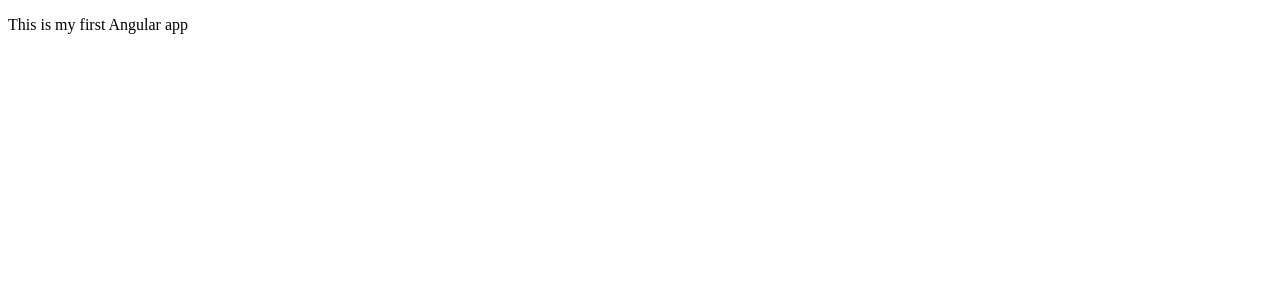
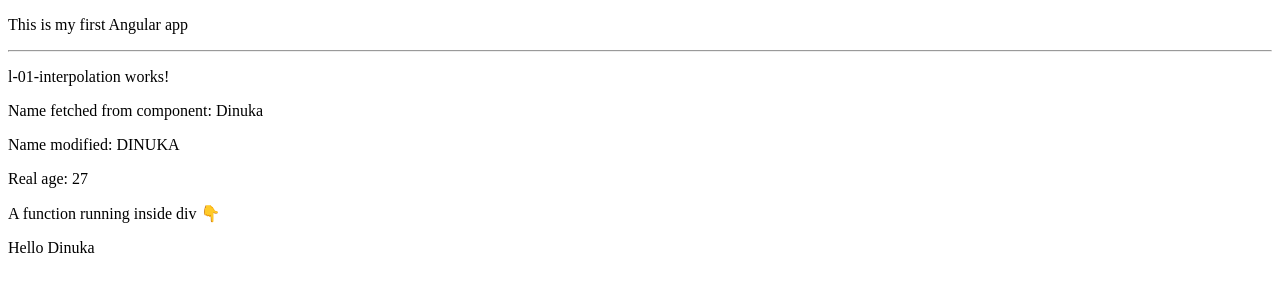
Before and after one commit to Dinuk-A/Angular101, an Angular app: page / in a window 1280 px wide. Shown: the top 300 px of the page. Built offline with nearby package versions, Linux system fonts and the light colour scheme.

Commit message:
add interpolation lesson

```diff
--- a/src/app/app.html
+++ b/src/app/app.html
@@ -1,2 +1,4 @@
 <p>This is my first Angular app</p>
+<hr>
+<app-l-01-interpolation></app-l-01-interpolation>
 <router-outlet></router-outlet>
--- a/src/app/app.ts
+++ b/src/app/app.ts
@@ -1,9 +1,10 @@
 import { Component, signal } from '@angular/core';
 import { RouterOutlet } from '@angular/router';
+import { InterpolationLesson } from './lessons/l-01-interpolation/l-01-interpolation';
 
 @Component({
   selector: 'app-root',
-  imports: [RouterOutlet],
+  imports: [RouterOutlet, InterpolationLesson],
   templateUrl: './app.html',
   styleUrl: './app.css'
 })
--- /dev/null
+++ b/src/app/lessons/l-01-interpolation/l-01-interpolation.html
@@ -0,0 +1,12 @@
+<p>l-01-interpolation works!</p>
+
+<div>
+    <p>Name fetched from component: {{name}}</p>
+    <p>Name modified: {{name.toUpperCase()}}</p>
+    <p>Real age: {{age + 2}}</p>
+</div>
+
+<div class="">
+    <p>A function running inside div 👇</p>
+    {{greet()}}
+</div>
--- /dev/null
+++ b/src/app/lessons/l-01-interpolation/l-01-interpolation.ts
@@ -0,0 +1,19 @@
+import { Component } from '@angular/core';
+
+@Component({
+  selector: 'app-l-01-interpolation',
+  imports: [],
+  templateUrl: './l-01-interpolation.html',
+  styleUrl: './l-01-interpolation.css',
+  standalone: true
+})
+export class InterpolationLesson {
+
+  name = "Dinuka";
+  age = 25;
+
+  greet() {
+    return 'Hello ' + this.name;
+  }
+
+}
```
Also changed, not shown: src/app/lessons/l-01-interpolation/l-01-interpolation.css (added), 1 other file (tests, documents, lock files or other folders).
